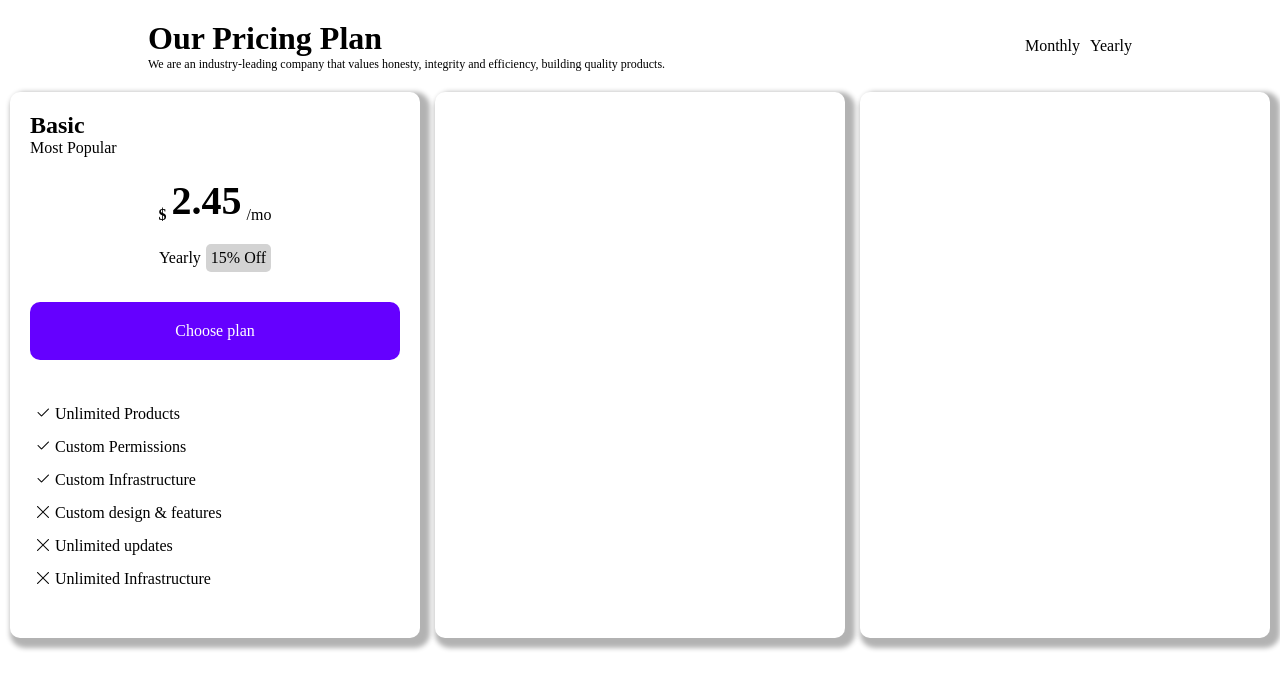
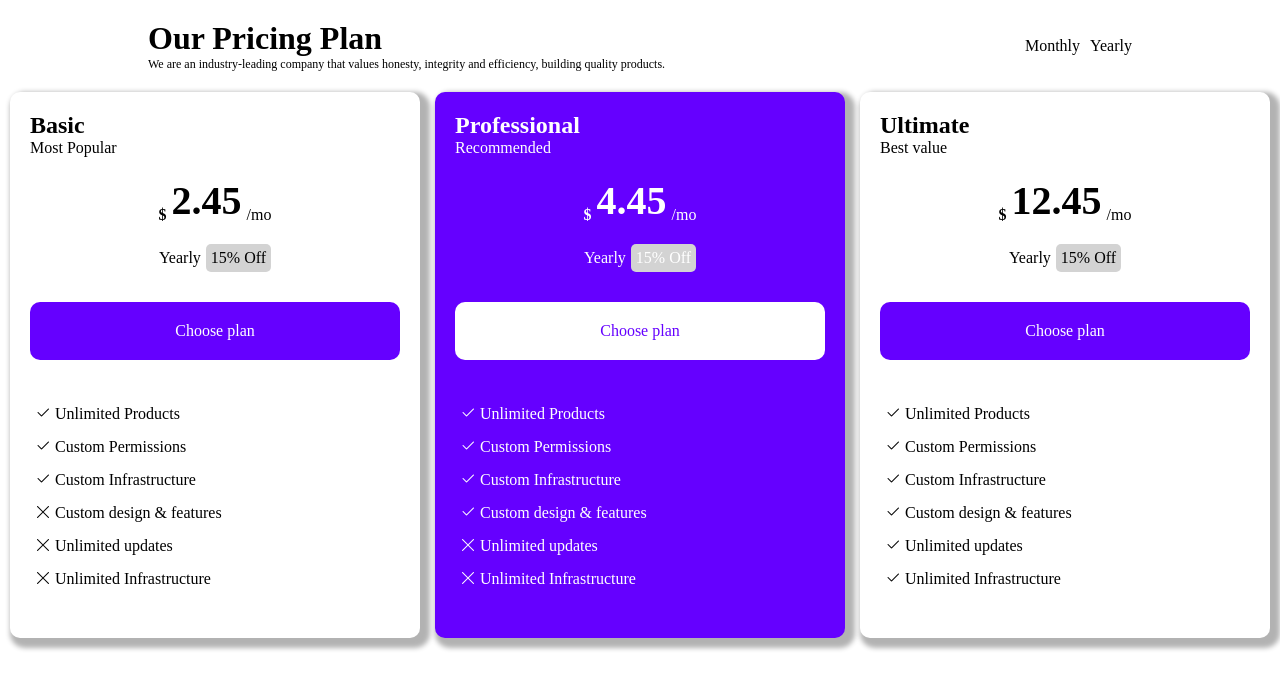
Before and after one commit to CarloAlmanza/htmlcss-pricing-plan, a plain HTML site: page index.html in a window 1280 px wide. Drawn offline with nearby package versions, Linux system fonts and the light colour scheme.

Commit message:
creazione secondo e terzo plan

```diff
--- a/index.css
+++ b/index.css
@@ -41,9 +41,10 @@
     flex-shrink: 0;
     padding: 20px;
     flex-direction: column;
-    min-width: 330px;
+    min-width: 300px;
     border-radius: 10px;
     box-shadow: 5px 5px 5px 5px rgba(0, 0, 0, 0.3);
+    flex-grow: 1;
 }
 
 .price {
@@ -101,3 +102,13 @@ li {
     padding: 5px;
     margin-bottom: 5px;
 }
+
+.plan:nth-child(2) {
+    color: white;
+    background-color: rgb(101 0 255);
+}
+
+.plan:nth-child(2) .bottone {
+    color: rgb(101 0 255);
+    background-color: white;
+}
--- a/index.html
+++ b/index.html
@@ -75,8 +75,90 @@
                     </ul>
                 </div>
             </div>
-            <div class="plan"></div>
-            <div class="plan"></div>
+            <div class="plan">
+                <div>
+                    <h2>
+                        Professional
+                    </h2>
+                    <span>
+                        Recommended
+                    </span>
+                </div>
+                <div class="price">
+                    <span>
+                        <strong>$</strong>
+                    </span>
+                    <span>
+                        <strong>4.45</strong>
+                    </span>
+                    <span>
+                        /mo
+                    </span>
+                </div>
+                <div class="discount">
+                    <span>
+                        Yearly
+                    </span>
+                    <span>
+                        15% Off
+                    </span>
+                </div>
+                <div class="bottone">
+                    Choose plan
+                </div>
+                <div class="features">
+                    <ul>
+                        <li><i class="bi bi-check2"></i> Unlimited Products</li>
+                        <li><i class="bi bi-check2"></i> Custom Permissions</li>
+                        <li><i class="bi bi-check2"></i> Custom Infrastructure</li>
+                        <li><i class="bi bi-check2"></i> Custom design & features</li>
+                        <li><i class="bi bi-x-lg"></i> Unlimited updates</li>
+                        <li><i class="bi bi-x-lg"></i> Unlimited Infrastructure</li>
+                    </ul>
+                </div>
+            </div>
+            <div class="plan">
+                <div>
+                    <h2>
+                        Ultimate
+                    </h2>
+                    <span>
+                        Best value
+                    </span>
+                </div>
+                <div class="price">
+                    <span>
+                        <strong>$</strong>
+                    </span>
+                    <span>
+                        <strong>12.45</strong>
+                    </span>
+                    <span>
+                        /mo
+                    </span>
+                </div>
+                <div class="discount">
+                    <span>
+                        Yearly
+                    </span>
+                    <span>
+                        15% Off
+                    </span>
+                </div>
+                <div class="bottone">
+                    Choose plan
+                </div>
+                <div class="features">
+                    <ul>
+                        <li><i class="bi bi-check2"></i> Unlimited Products</li>
+                        <li><i class="bi bi-check2"></i> Custom Permissions</li>
+                        <li><i class="bi bi-check2"></i> Custom Infrastructure</li>
+                        <li><i class="bi bi-check2"></i> Custom design & features</li>
+                        <li><i class="bi bi-check2"></i> Unlimited updates</li>
+                        <li><i class="bi bi-check2"></i> Unlimited Infrastructure</li>
+                    </ul>
+                </div>
+            </div>
         </div>
     </main>
 </body>
```
